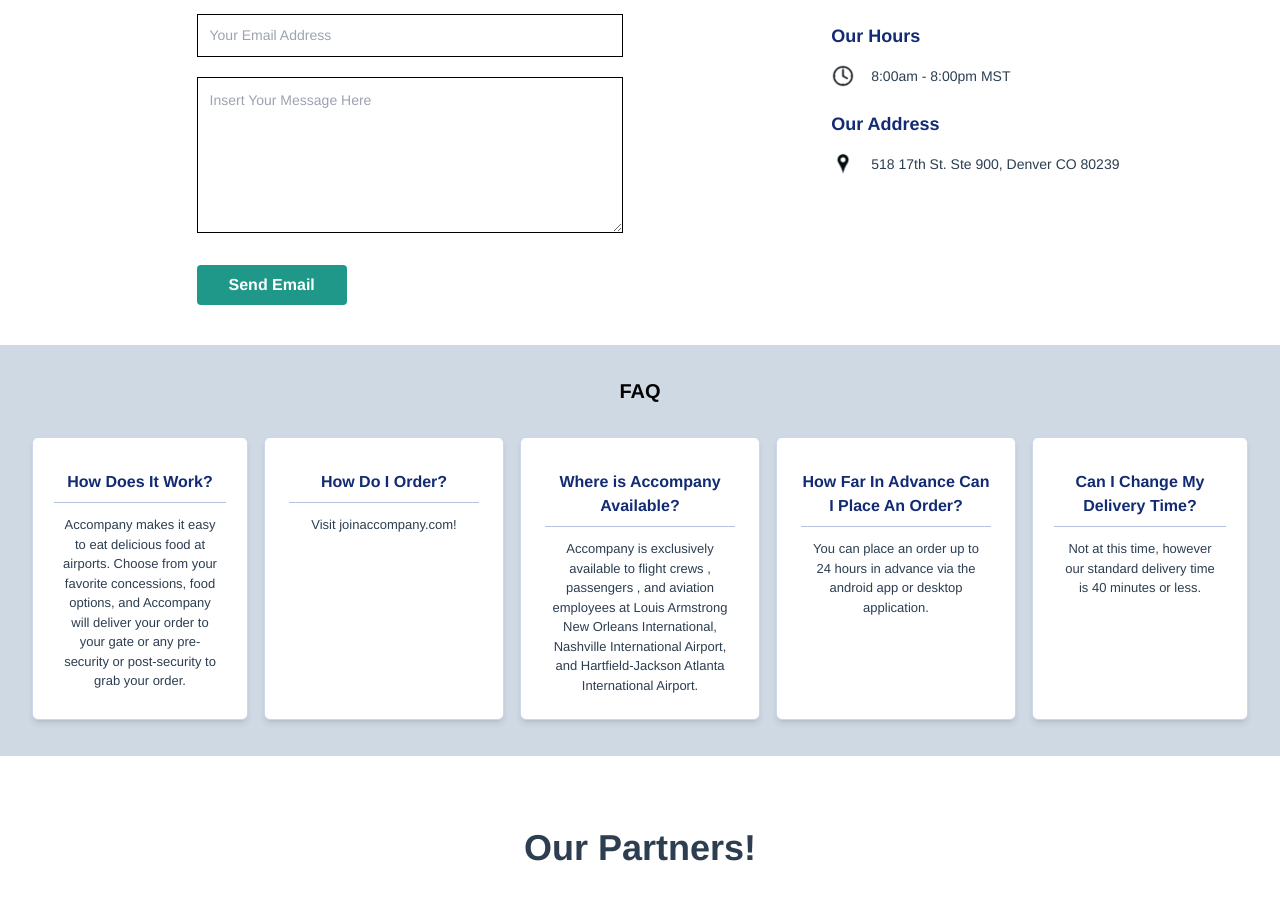
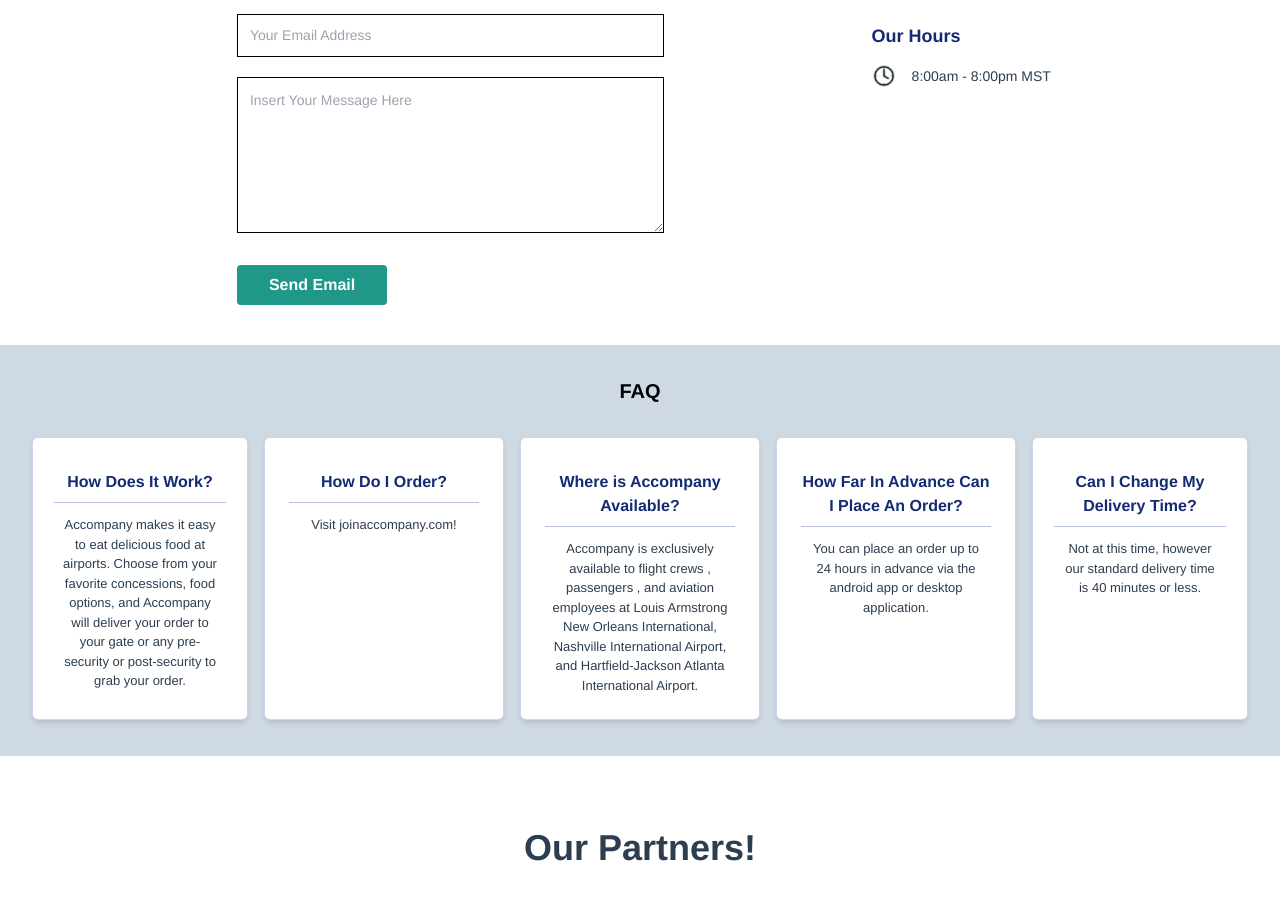
Before and after one commit to knudmt/AccompanyFrontEnd, a Vue app: page /ContactUs in a window 1280 px wide. Shown: the part 810-1710 px from the top of the page. Built offline with nearby package versions, Linux system fonts and the light colour scheme.

Commit message:
removing covid info and address

```diff
--- a/src/components/DataServices.vue
+++ b/src/components/DataServices.vue
@@ -12,7 +12,7 @@
                 </div>
                 <div class="data-card w-full md:w-80 md:h-80 shadow-md rounded-md m-auto flex-col md:mx-6 justify-center border-solid border-2 py-8 px-4 mb-4 md:mb-0">
                     <img src="../assets/images/icon-medicine.png" alt="" class="img-replace w-2/5 m-auto mb-4">
-                    <p class="text-13px md:text-xl">Gather information directly from other passengers on possible COVID-19 symptoms!</p>
+                    <p class="text-13px md:text-xl">Gather information directly from other passengers to participate in the CO2 tree planting service.</p>
                 </div>
                 <div class="data-card w-full md:w-80 md:h-80 shadow-md rounded-md m-auto flex-col justify-center border-solid border-2 py-8 px-4 mb-4 md:mb-0">
                     <img src="../assets/images/icon-security.png" alt="" class="img-replace w-2/5 m-auto mb-4">
--- a/src/components/careers/ApplyNow.vue
+++ b/src/components/careers/ApplyNow.vue
@@ -1,7 +1,7 @@
 <template>
     <div class="apply-wrapper bg-bgBlue lg:p-32 lg:pt-12">
         <h3 class="lg:text-3xl text-2xl font-bold pt-8 lg:pt-2 lg:mb-12">Apply Now!</h3>
-        <div class="form-wrapper lg:bg-white rounded-2xl bg-bgBlue py-6 px-8 lg:py-24 lg:px-32 lg:shadow-lg max-w-screen-2xl m-auto">
+        <div class="form-wrapper  lg:bg-white rounded-2xl bg-bgBlue py-6 px-8 lg:py-24 lg:px-32 lg:shadow-lg max-w-screen-2xl m-auto">
             <form class="lg:flex flex-wrap m-auto">
                 <div class="mb-8 lg:mb-4 text-left text-lg lg:text-xl lg:w-1/2 lg:pr-12">
                     <label for="FullName">Full Name</label>
@@ -35,8 +35,6 @@
                     <label for="ZipCode">Zip Code</label>
                     <input class="mt-2 h-8 lg:h-10 lg:mt-1 appearance-none rounded border border-black w-full py-3 px-3 text-gray-700 text-sm leading-tight" id="fullname" type="number" name="ZipCode">
                 </div>
-
-
                 <div class="check-box w-full lg:pt-4">
                     <p class="lg:text-left text-center text-lg font-bold mb-6">Check all that apply to you:</p>
                     <div class="lg:pl-48 text-left">
@@ -48,7 +46,6 @@
                         <label for="veteranStatus"> Are you a veteran?</label><br><br>
                         <input type="checkbox" id="transport" name="transport" class="scale-150">
                         <label for="transport"> Do you have reliable transportation?</label><br><br>
-
                     </div>
                     <input type="submit" value="Submit Application" class="px-4 font-semibold py-2 my-4 lg:px-12 lg:mt-12 lg:py-3 m-auto block rounded bg-seafoam lg:text-2xl text-white">
                 </div>
--- a/src/components/contactus/FormSection.vue
+++ b/src/components/contactus/FormSection.vue
@@ -35,12 +35,6 @@
                 <img src="../../assets/images/clock-icon.png" alt="" class="w-6 h-6 mr-4">
                 <p class="text-sm my-4 lg:text-left">8:00am - 8:00pm MST</p>
             </div>
-
-            <div class="text-darkBlueText lg:text-left font-bold text-base lg:text-lg lg:mt-2">Our Address</div>
-            <div class="flex items-center justify-center lg:justify-start">
-                <img src="../../assets/images/PNG image 15@2x.png" alt="" class="w-6 h-6 mr-4">
-                <p class="text-sm my-4">518 17th St. Ste 900, Denver CO 80239</p>
-            </div>
         </div>
 
     </div>
```
